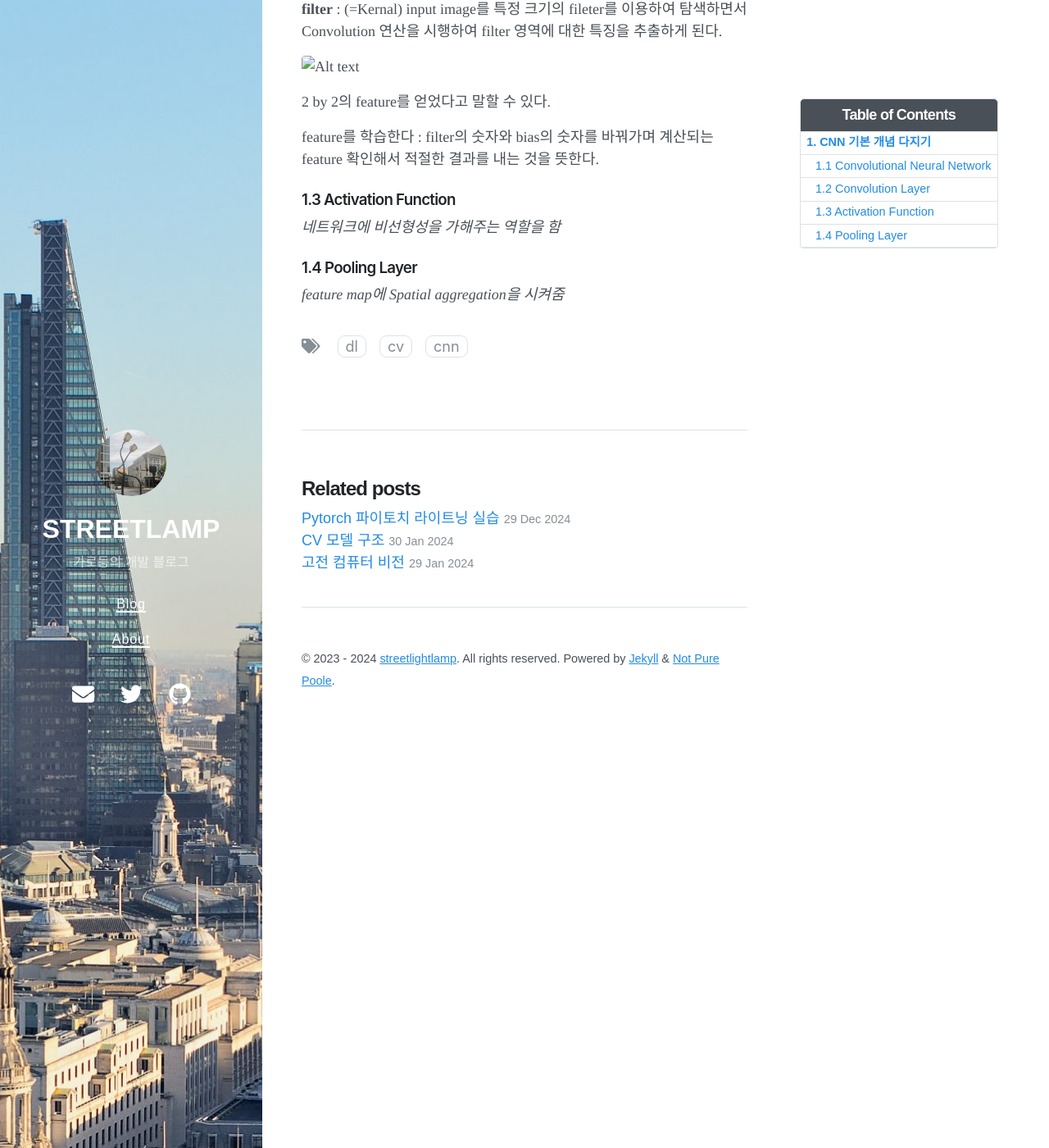
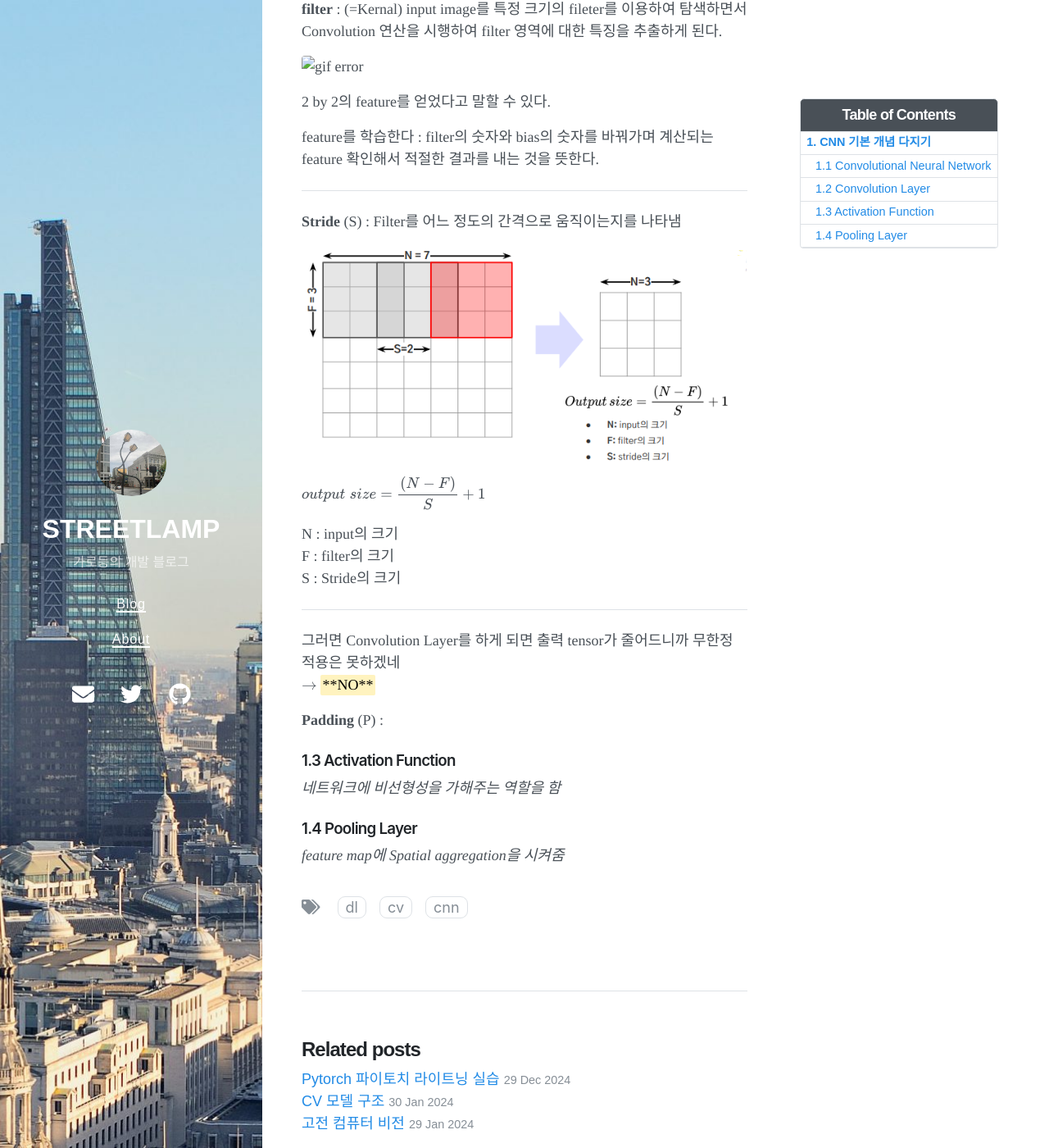
Before and after one commit to streetlamplee/streetlamplee.github.io, a Jekyll site: the page built from _posts/2024-01-30-CV_CNN.md, in a window 1280 px wide and 1400 px high, scrolled down 518 px. Shown: the whole window at 82% size. Built offline with Jekyll 4.4.1, drawn with Linux system fonts in a browser that asks for light colours; nearby versions of some CDN libraries; formulas are drawn with MathJax 3.

Commit message:
update blog

```diff
--- a/_config.yml
+++ b/_config.yml
@@ -1,9 +1,9 @@
 # Setup
 title: STREETLAMP
 description: 가로등의 개발 블로그
-url: https://streetlamplee.github.io
+url: https://streetlamplee.github.io/
 avatar: /profile.jpg
-paginate: 5
+paginate: 10
 permalink: pretty
 cover_image: bg.jpg
 
--- a/_posts/2024-01-30-CV_CNN.md
+++ b/_posts/2024-01-30-CV_CNN.md
@@ -23,13 +23,30 @@ filter와 bias로 구성되어 있음
 
 **filter** : (=Kernal) input image를 특정 크기의 fileter를 이용하여 탐색하면서 Convolution 연산을 시행하여 filter 영역에 대한 특징을 추출하게 된다.
 
-![Alt text](<..\img\CV1.gif>)
+<img src="..\img\CV1.gif" alt="gif error">
 
 2 by 2의 feature를 얻었다고 말할 수 있다.
 
 feature를 학습한다 : filter의 숫자와 bias의 숫자를 바꿔가며 계산되는 feature 확인해서 적절한 결과를 내는 것을 뜻한다.
 
+---
 
+**Stride** (S) : Filter를 어느 정도의 간격으로 움직이는지를 나타냄
+
+![Alt text](\..\img\CV2.png)
+
+$output\;size = \displaystyle \frac{(N-F)}{S} + 1$
+
+N : input의 크기<br>
+F : filter의 크기<br>
+S : Stride의 크기
+
+---
+
+그러면 Convolution Layer를 하게 되면 출력 tensor가 줄어드니까 무한정 적용은 못하겠네<br>
+$\rightarrow$ <mark>**NO**</mark>
+
+**Padding** (P) :
 
 ### 1.3 Activation Function
 
```
Also changed, not shown: img/CV2.png (added).
